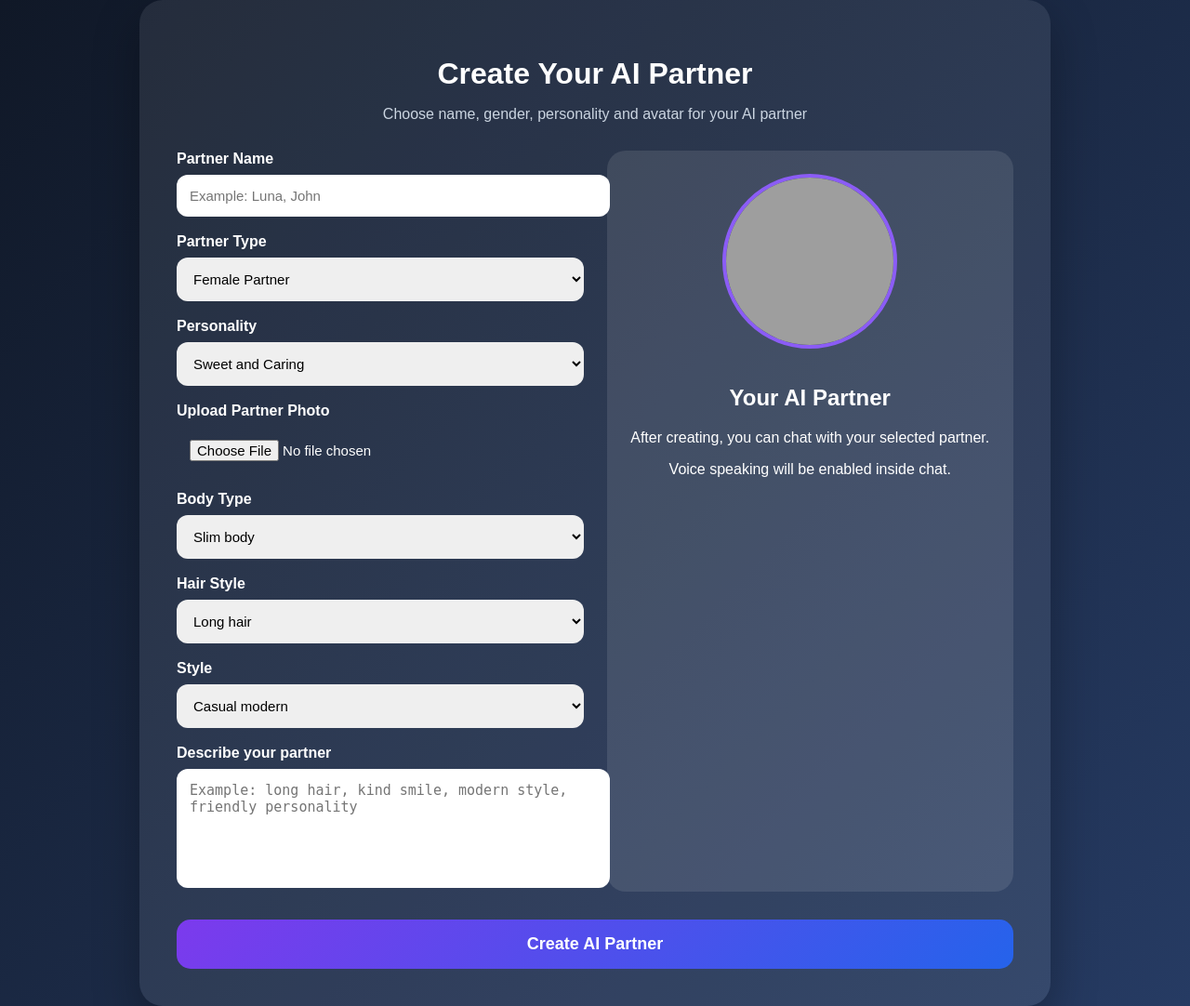
After one commit to Hashan1998V/ai-chatbot-business, a Flask app: page /partner in a window 1280 px wide. The commit adds this page. Shown: the whole page at 93% size. Run offline with Flask 3, Linux system fonts and the light colour scheme; a user stored in the database is signed in; grey boxes are pictures that could not be loaded.

Commit message:
Add files via upload

```diff
--- /dev/null
+++ b/templates/partner.html
@@ -0,0 +1,192 @@
+<!DOCTYPE html>
+<html>
+<head>
+    <title>Create AI Partner</title>
+    <style>
+        body {
+            margin: 0;
+            font-family: Arial, sans-serif;
+            background: linear-gradient(135deg, #101827, #263b63);
+            min-height: 100vh;
+            display: flex;
+            justify-content: center;
+            align-items: center;
+            color: white;
+        }
+
+        .container {
+            width: 900px;
+            background: rgba(255,255,255,0.08);
+            border-radius: 25px;
+            padding: 40px;
+            box-shadow: 0 20px 50px rgba(0,0,0,0.3);
+        }
+
+        h1 {
+            text-align: center;
+            margin-bottom: 10px;
+        }
+
+        .subtitle {
+            text-align: center;
+            color: #cbd5e1;
+            margin-bottom: 30px;
+        }
+
+        .form-grid {
+            display: grid;
+            grid-template-columns: 1fr 1fr;
+            gap: 25px;
+        }
+
+        label {
+            font-weight: bold;
+            margin-bottom: 8px;
+            display: block;
+        }
+
+        input, select, textarea {
+            width: 100%;
+            padding: 14px;
+            border-radius: 12px;
+            border: none;
+            outline: none;
+            font-size: 15px;
+        }
+
+        textarea {
+            height: 100px;
+            resize: none;
+        }
+
+        .preview {
+            text-align: center;
+            background: rgba(255,255,255,0.1);
+            border-radius: 20px;
+            padding: 25px;
+        }
+
+        .avatar {
+            width: 180px;
+            height: 180px;
+            border-radius: 50%;
+            object-fit: cover;
+            border: 4px solid #8b5cf6;
+            margin-bottom: 15px;
+        }
+
+        button {
+            margin-top: 30px;
+            width: 100%;
+            padding: 16px;
+            border: none;
+            border-radius: 15px;
+            background: linear-gradient(135deg, #7c3aed, #2563eb);
+            color: white;
+            font-size: 18px;
+            font-weight: bold;
+            cursor: pointer;
+        }
+
+        button:hover {
+            opacity: 0.9;
+        }
+    </style>
+</head>
+<body>
+
+<div class="container">
+    <h1>Create Your AI Partner</h1>
+    <p class="subtitle">Choose name, gender, personality and avatar for your AI partner</p>
+
+    <form method="POST" enctype="multipart/form-data">
+        <div class="form-grid">
+
+            <div>
+                <label>Partner Name</label>
+                <input type="text" name="partner_name" placeholder="Example: Luna, John" required>
+
+                <br><br>
+
+                <label>Partner Type</label>
+                <select name="partner_gender" required>
+                    <option value="female">Female Partner</option>
+                    <option value="male">Male Partner</option>
+                </select>
+
+                <br><br>
+
+                <label>Personality</label>
+                <select name="partner_personality" required>
+                    <option value="sweet and caring">Sweet and Caring</option>
+                    <option value="funny and playful">Funny and Playful</option>
+                    <option value="romantic and emotional">Romantic and Emotional</option>
+                    <option value="calm and supportive">Calm and Supportive</option>
+                </select>
+
+                <br><br>
+
+                <label>Upload Partner Photo</label>
+<input type="file" name="partner_photo" accept="image/*" onchange="previewAvatar(event)">
+
+<br><br>
+
+<label>Body Type</label>
+<select name="body_type">
+    <option value="slim body">Slim body</option>
+    <option value="average body">Average body</option>
+    <option value="curvy body">Curvy body</option>
+    <option value="fit body">Fit body</option>
+</select>
+
+<br><br>
+
+<label>Hair Style</label>
+<select name="hair_style">
+    <option value="long hair">Long hair</option>
+    <option value="short hair">Short hair</option>
+    <option value="curly hair">Curly hair</option>
+    <option value="straight hair">Straight hair</option>
+</select>
+
+<br><br>
+
+<label>Style</label>
+<select name="fashion_style">
+    <option value="casual modern clothes">Casual modern</option>
+    <option value="elegant outfit">Elegant</option>
+    <option value="sporty outfit">Sporty</option>
+    <option value="cute friendly outfit">Cute friendly</option>
+</select>
+
+
+
+                <br><br>
+
+                <label>Describe your partner</label>
+                <textarea name="partner_description" placeholder="Example: long hair, kind smile, modern style, friendly personality"></textarea>
+            </div>
+
+            <div class="preview">
+                <img id="avatarPreview" class="avatar" src="https://api.dicebear.com/7.x/personas/svg?seed=partner">
+                <h2>Your AI Partner</h2>
+                <p>After creating, you can chat with your selected partner.</p>
+                <p>Voice speaking will be enabled inside chat.</p>
+            </div>
+
+        </div>
+
+        <button type="submit">Create AI Partner</button>
+    </form>
+</div>
+<script>
+function previewAvatar(event) {
+    const file = event.target.files[0];
+    if (!file) return;
+
+    const imageUrl = URL.createObjectURL(file);
+    document.getElementById("avatarPreview").src = imageUrl;
+}
+</script>
+</body>
+</html>
```
Also changed, not shown: templates/index.html (+50 -10 lines).
